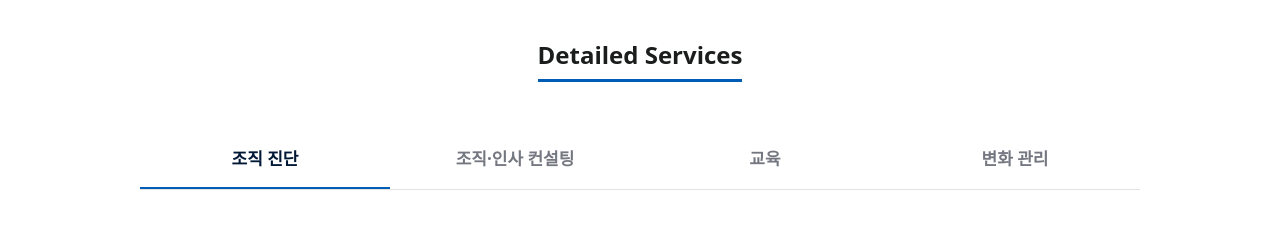
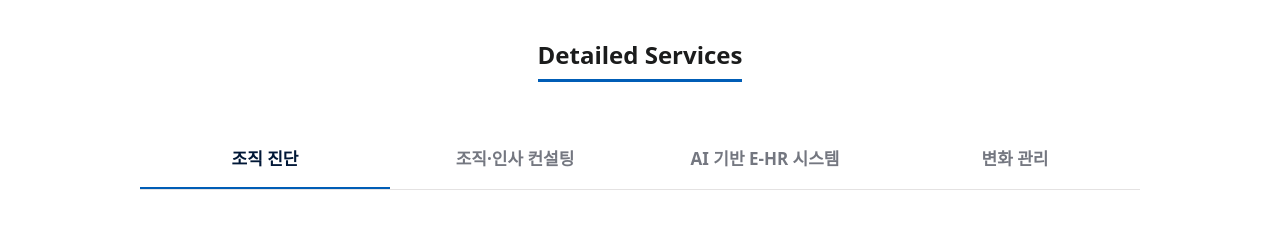
Before and after one commit to cis1273-ai/company-homepage, a React (Vite) app: page / in a window 1280 px wide. Shown: the part 3420-3656 px from the top of the page. Built offline with nearby package versions, Linux system fonts and the light colour scheme.

Commit message:
update detailed services content

```diff
--- a/src/data.ts
+++ b/src/data.ts
@@ -43,12 +43,12 @@ export const detailedServices = [
   {
     id: 'org-innovation',
     title: '조직·인사 컨설팅',
-    items: ['조직구조 재설계 및 적정인력 산정', '성과관리·보수체계 개선', '직무중심 인사관리제도 개선', 'AI 기반 E-HR 시스템 구축']
+    items: ['직무조사 및 직무분석', '조직구조 재설계 및 적정인력 산정', '성과관리·보수체계 개선', '직무중심 인사관리제도 개선']
   },
   {
     id: 'hr-education',
-    title: '교육',
-    items: ['리더십 파이프라인 구축', '핵심인재 육성', '직급별 맞춤 교육', 'HR 담당자 역량 강화']
+    title: 'AI 기반 E-HR 시스템',
+    items: ['직무분석 및 직무평가 시스템', '인력산정 시스템', '조직 및 개인평가 시스템', '복무관리 시스템']
   },
   {
     id: 'change-management',
```
